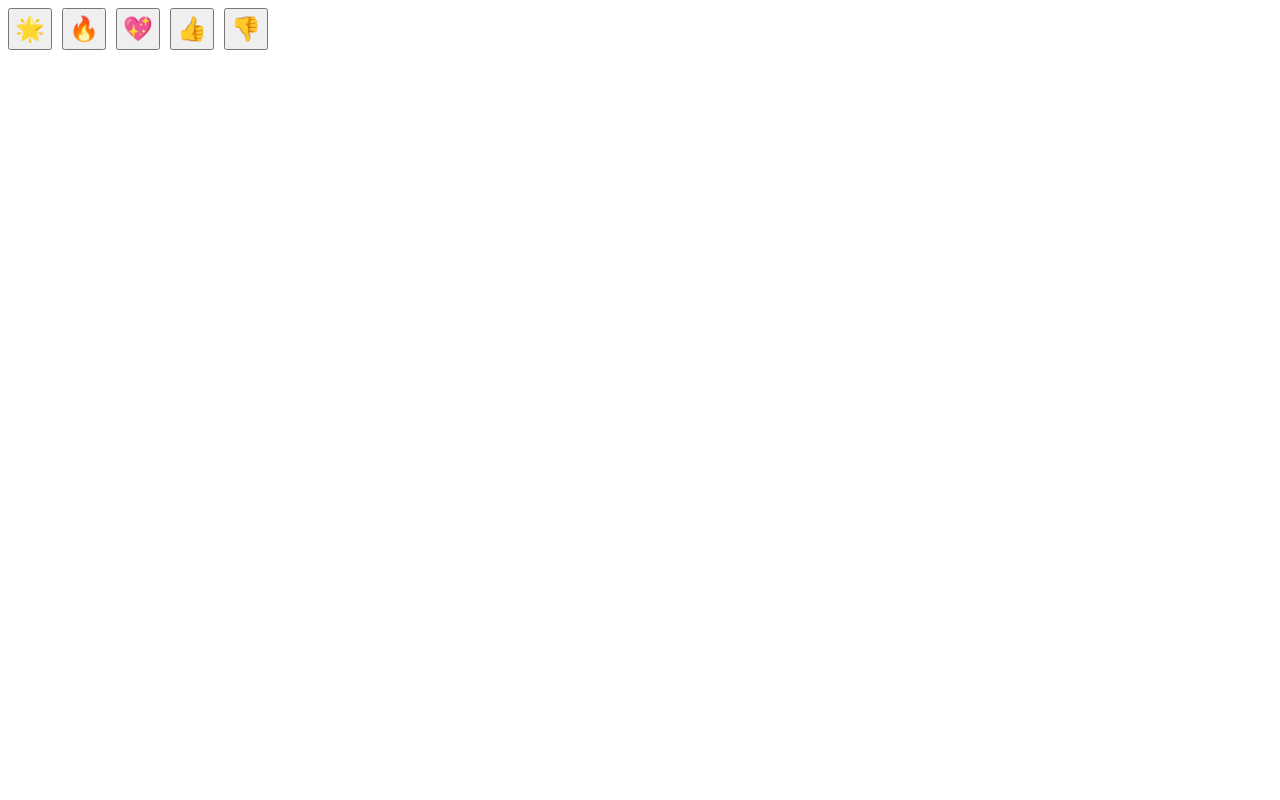
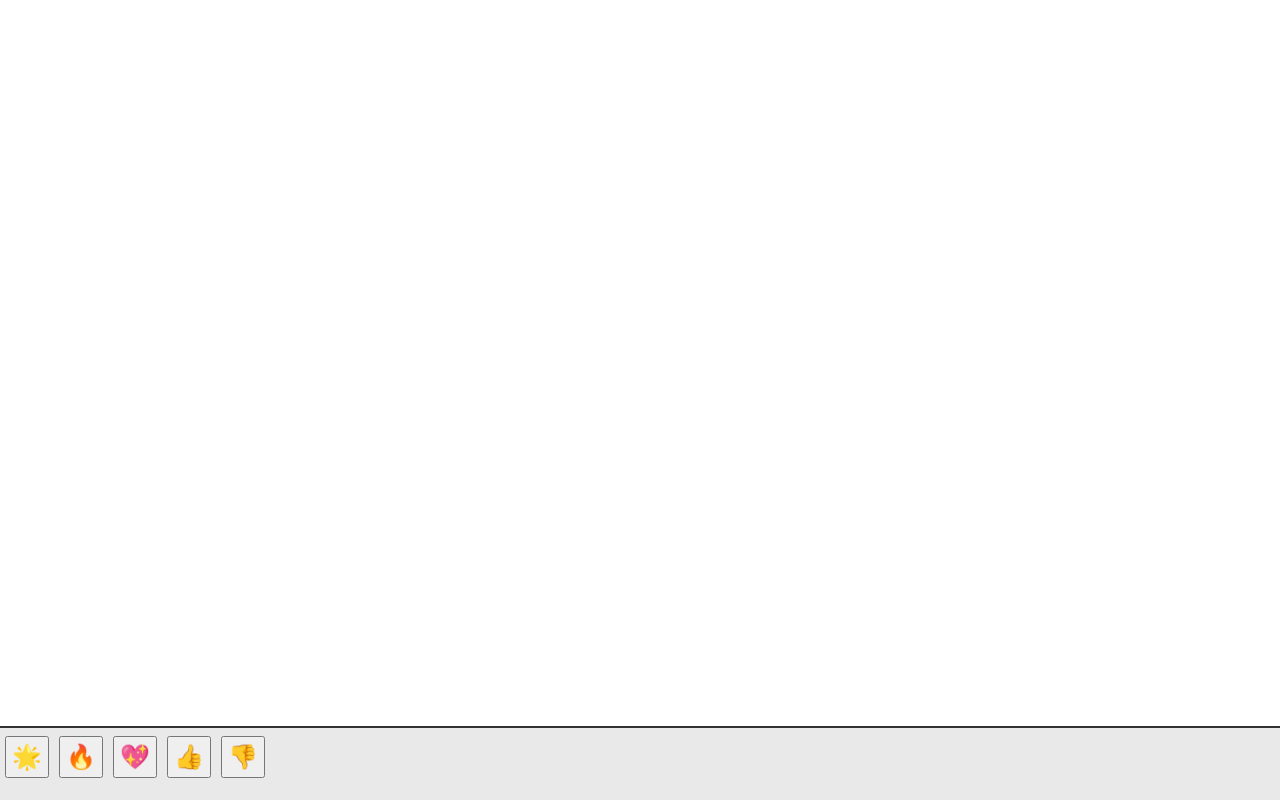
Before and after one commit to malcolmwilson8/tldraw-takehome, a plain HTML site: page index.html in a window 1280 px wide. Drawn offline with Linux system fonts and the light colour scheme.

Commit message:
Updates to CSS, added delete icon

```diff
--- a/index.html
+++ b/index.html
@@ -8,6 +8,11 @@
     <link rel="stylesheet" href="styles.css" />
   </head>
   <body>
+    <div
+      id="holder"
+      class="pos-fixed bottom-0 padding-top-med padding-bottom-med padding-left-sm width-100 grey-background"
+    >
+      <hr />
       <div class="container">
         <button id="star" class="sticker">🌟</button>
       </div>
@@ -23,7 +28,7 @@
       <div class="container">
         <button id="-1" class="sticker">👎</button>
       </div>
-
+    </div>
     <script src="index.js"></script>
   </body>
 </html>
--- a/styles.css
+++ b/styles.css
@@ -1,7 +1,18 @@
-:root {
-  height: 100%;
+/* Classes with batch styling */
+
+body {
+  margin: 0;
+  padding: 0;
+}
+
+hr {
   width: 100%;
+  border: 1px solid rgb(50, 50, 50);
   margin: 0;
+  margin-left: -5px;
+  padding: 0;
+  top: 0;
+  position: absolute;
 }
 
 .sticker {
@@ -18,18 +29,44 @@
   display: inline-block;
 }
 
-.pos-rel {
-  position: relative;
+/* Layout primitives to apply to individual elements as required */
+
+.pos-fixed {
+  position: fixed;
+}
+
+.pos-abs {
+  position: absolute;
 }
 
 .bottom-0 {
   bottom: 0;
 }
 
+.top-0 {
+  top: 0;
+}
+
 .padding-bottom-med {
   padding-bottom: 10px;
 }
 
-.disp-inline-block {
-  display: inline-block;
+.padding-top-med {
+  padding-top: 10px;
 }
+
+.padding-left-sm {
+  padding-left: 5px;
+}
+
+.width-100 {
+  width: 100%;
+}
+
+.grey-background {
+  background-color: rgb(234, 233, 233);
+}
+
+.delete {
+  display: none;
+}
```
Also changed, not shown: assets/cross.png (added). Lines whose indentation alone changed are shown as unchanged.
